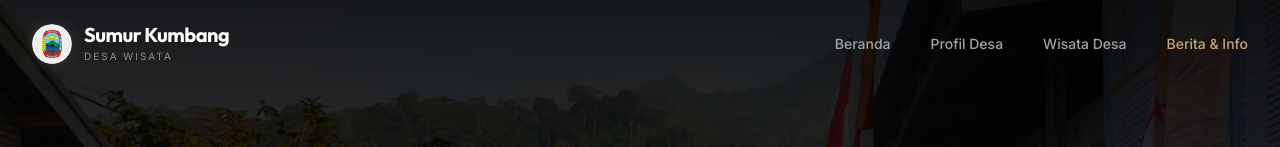
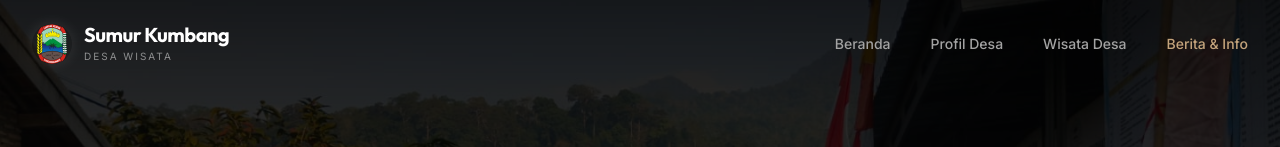
Before and after one commit to anndaanhr/websitesumurkumbang, a Next.js app: page /berita in a window 1280 px wide. Shown: the top 147 px of the page. Built offline with nearby package versions, Linux system fonts and the light colour scheme.

Commit message:
feat: use png logo for lamsel

```diff
--- a/src/components/Navbar.jsx
+++ b/src/components/Navbar.jsx
@@ -33,7 +33,7 @@ export default function Navbar() {
       <div className="flex justify-between items-center w-full">
         <Link href="/" className="flex items-center gap-3 group z-50">
           <div className="w-9 h-9 md:w-10 md:h-10 rounded-full overflow-hidden flex items-center justify-center transition-all duration-300 shadow-[0_0_15px_rgba(255,255,255,0.1)] group-hover:shadow-[0_0_20px_rgba(202,138,4,0.4)] shrink-0">
-             <img src="/images/images/icons/lamsel.jpg" alt="Logo Lamsel" className="w-full h-full object-contain rounded-full" />
+             <img src="/images/images/icons/logolamsel.png" alt="Logo Lamsel" className="w-full h-full object-contain rounded-full" />
           </div>
           <div className="flex flex-col text-left">
             <span className="text-lg md:text-xl font-heading font-bold tracking-tight leading-none text-white group-hover:text-accent transition-colors">Sumur Kumbang</span>
```
Also changed, not shown: public/images/images/icons/logolamsel.png (added).
